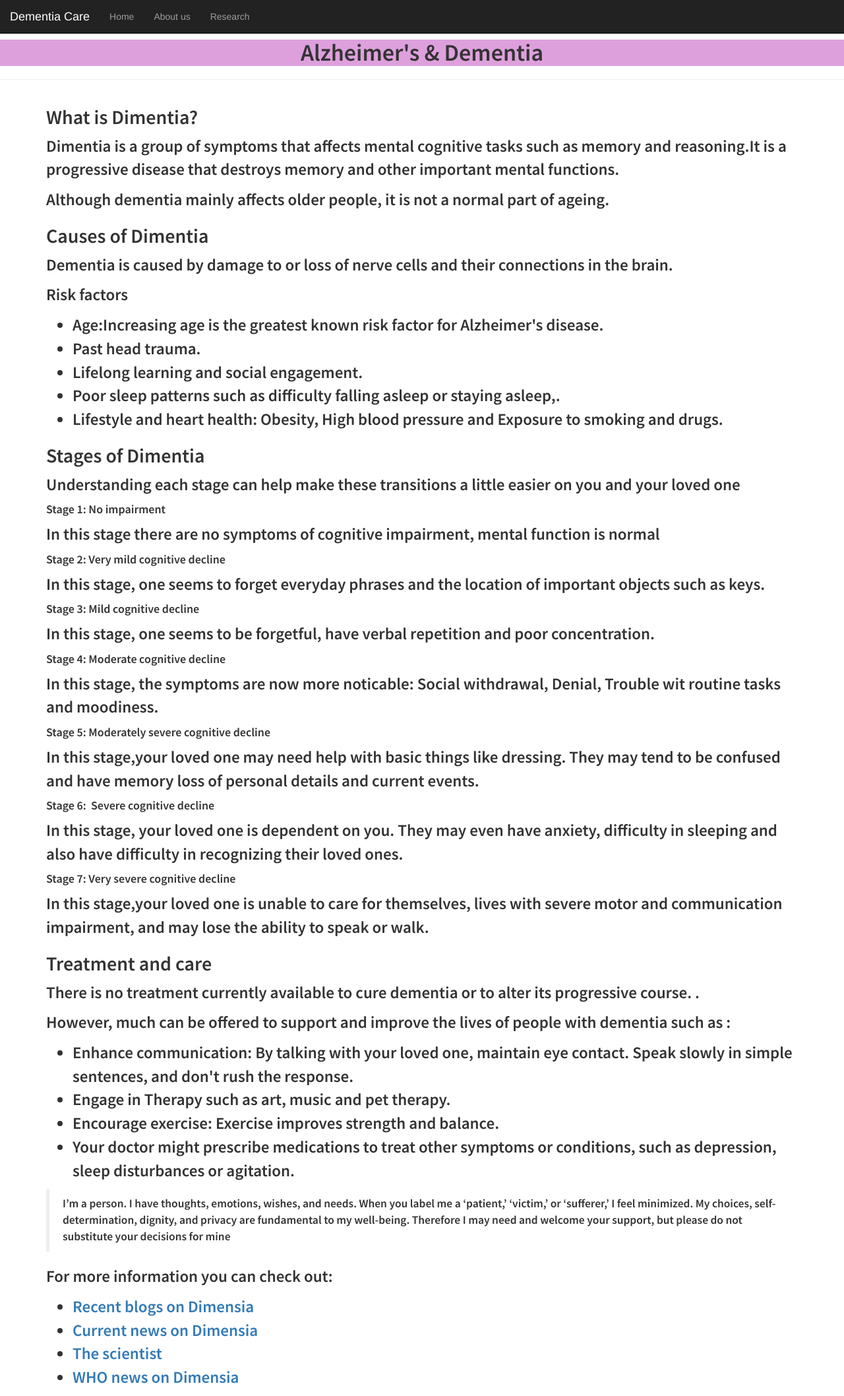
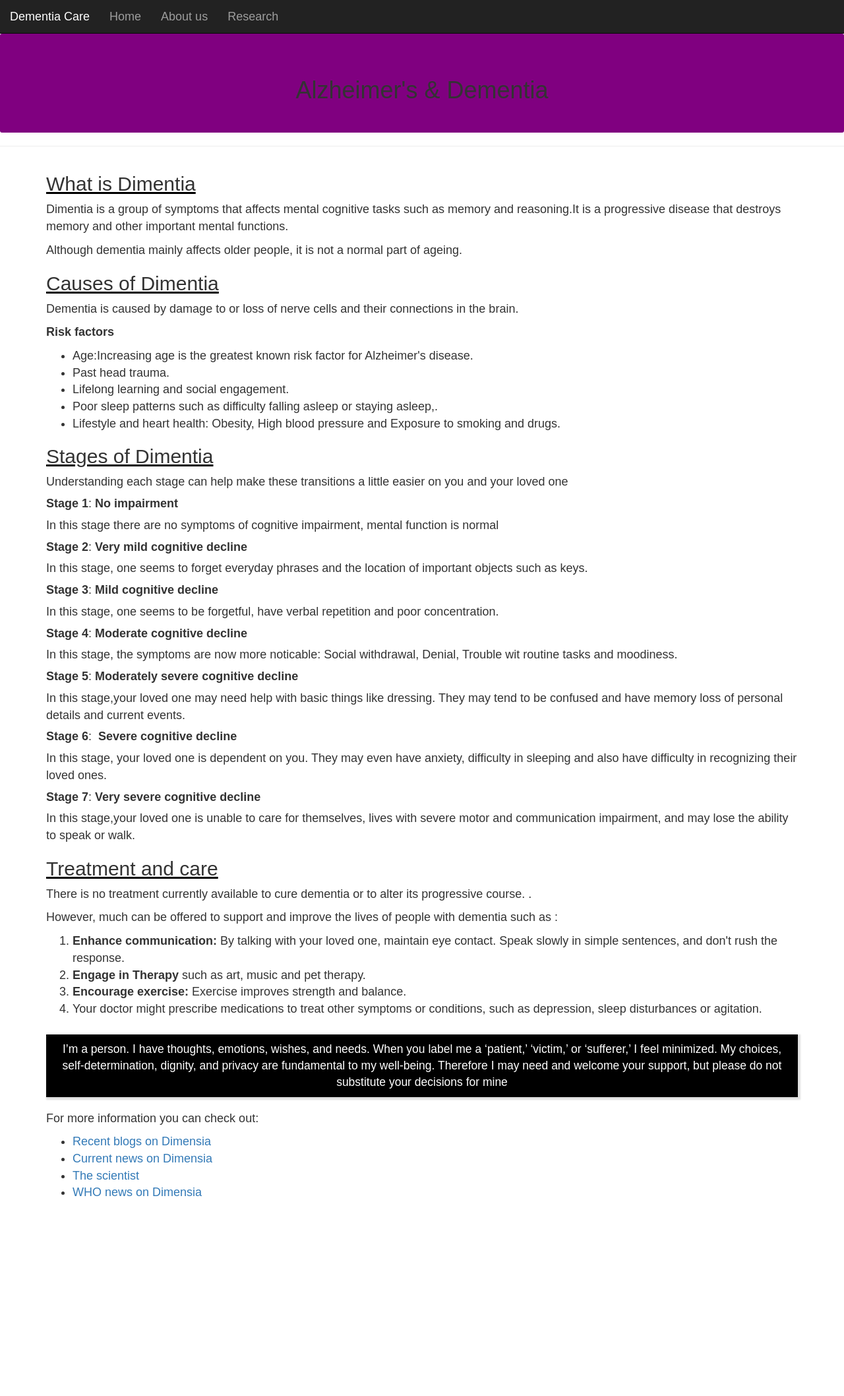
Before and after one commit to Waithera-m/dementia-care-and-selfcare, a Flask app: page /info in a window 1280 px wide. Shown: the whole page at 66% size. After the commit the page ends 1813 px from the top, so only its background shows below. Run offline with Flask 2, Linux system fonts and the light colour scheme; some libraries are stand-ins or nearby versions.

Commit message:
Add bgcolor purple

```diff
--- a/app/static/css/index.css
+++ b/app/static/css/index.css
@@ -20,12 +20,3 @@
       padding: 4rem 2rem;
     }
 }
-.about{
-  font-family: 'Source Sans Pro', sans-serif;
-  font-size: 25px;
-}
-.about .jumbotron{
-  padding: 2rem 1rem;
-  margin-bottom: 2rem;
-  border-radius: 0.3rem;
-}
--- /dev/null
+++ b/app/static/css/styles.css
@@ -0,0 +1,35 @@
+body {
+    font-family: Arial, Helvetica, sans-serif;
+    font-size: large;
+}
+
+.info {
+    padding: 2rem 1rem;
+    margin-bottom: 2rem;
+    background-color: purple;
+    border-radius: 0.3rem;
+    background-repeat: no-repeat;
+    background-size: cover;
+    background-attachment: fixed;
+    height: 150px;
+    text-align: center;
+}
+
+h2 {
+    text-decoration: solid underline black;
+}
+
+blockquote {
+    border-left: none
+}
+
+.quote-badge {
+    background-color: rgba(0, 0, 0, 0.2);
+}
+
+.quote-box {
+    background-color: black;
+    margin-top: 25px;
+    color: white;
+    box-shadow: 2px 2px 2px 2px #E0E0E0;
+}
--- a/app/templates/base.html
+++ b/app/templates/base.html
@@ -1,4 +1,4 @@
 {% extends 'bootstrap/base.html' %}
 {% block navbar %}
-    {% include 'navbar.html' %}
+{% include 'navbar.html' %}
 {% endblock %}
--- a/app/templates/info.html
+++ b/app/templates/info.html
@@ -2,18 +2,16 @@
 
 {% block styles %}
 {{super()}}
-<link href="https://fonts.googleapis.com/css2?family=Source+Sans+Pro:wght@600&display=swap" rel="stylesheet">
-<link rel="stylesheet" href="{{url_for('static',filename='css/index.css')}}">
+<link rel="stylesheet" type="text/css" href="{{ url_for('static', filename='css/styles.css') }}">
 {% endblock %}
 
 {% block content %}
 <br><br>
-<div class="about">
-<div style="background-color: plum;">
+<div class ="info" ><br>
     <h1 class="text-center" >Alzheimer's & Dementia </h1>
 </div><hr>
 <div class="container">
-    <h2 >What is Dimentia?</h2>
+    <h2 >What is Dimentia</h2>
     <p>Dimentia is a group of symptoms that affects mental cognitive tasks such as memory and reasoning.It is a
         progressive disease that destroys memory and other important mental functions.</p>
     <p>Although dementia mainly affects older people, it is not a normal part of ageing.</p>
@@ -53,20 +51,20 @@
     <h2 > Treatment and care</h2>
     <p>There is no treatment currently available to cure dementia or to alter its progressive course. .</p>
     <p>However, much can be offered to support and improve the lives of people with dementia such as :</p>
-    <ul>
+    <ol>
         <li><b>Enhance communication:</b> By talking with your loved one, maintain eye contact. Speak slowly in simple
             sentences, and don't rush the response.</li>
         <li><b>Engage in Therapy</b> such as art, music and pet therapy.</li>
         <li><b>Encourage exercise:</b> Exercise improves strength and balance. </li>
         <li>Your doctor might prescribe medications to treat other symptoms or conditions, such as depression, sleep
             disturbances or agitation.</li>
-    </ul>
+    </ol>
 
-    <blockquote>
+    <blockquote class="quote-box text-center primary-color">
         <p>I’m a person. I have thoughts, emotions, wishes, and needs.
             When you label me a ‘patient,’ ‘victim,’ or ‘sufferer,’ I feel minimized.
-            My choices, self-determination, dignity, and privacy are fundamental to my well-being. Therefore I may need
-            and welcome your support, but please do not substitute your decisions for mine</p>
+            My choices, self-determination, dignity, and privacy are fundamental to my well-being.
+            Therefore I may need and welcome your support, but please do not substitute your decisions for mine</p>
     </blockquote>
 
     <p>For more information you can check out:
@@ -78,5 +76,5 @@
         </ul>
     </p>
 </div>
-</div>
+
 {% endblock %}
```
Also changed, not shown: app/templates/about.html (+12 -5 lines).
